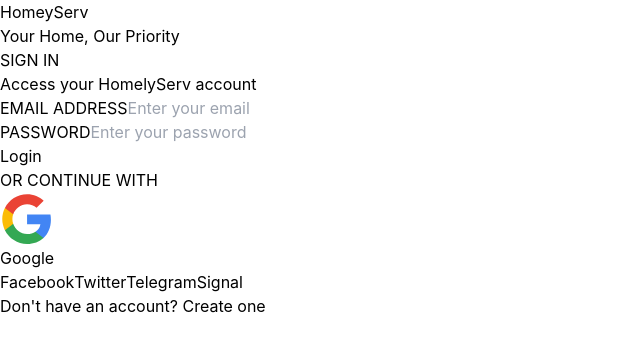
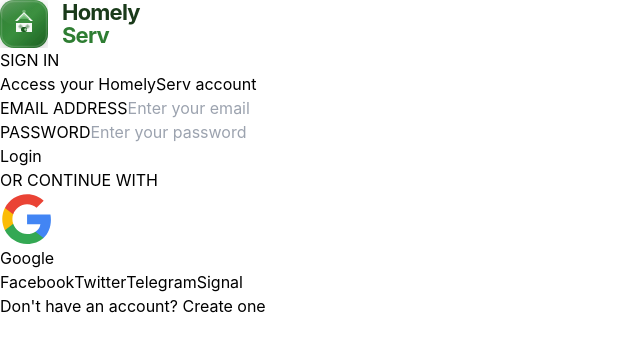
Before and after one commit to contractforlife-eng/homelyserv, a React (Vite) app in the folder frontend/: page /login in a window 1280 px wide. Shown: the top 352 px of the page, without its empty margins (0-640 px from the left). Built offline with nearby package versions, Linux system fonts and the light colour scheme; no server answers.

Commit message:
Add unique Homey Serv logo with house icon and heart

```diff
--- a/frontend/src/pages/Login.jsx
+++ b/frontend/src/pages/Login.jsx
@@ -1,6 +1,7 @@
 import React, { useState } from 'react';
 import { Link, useNavigate } from 'react-router-dom';
 import axios from 'axios';
+import Logo from '../components/Logo';
 
 function Login() {
   const navigate = useNavigate();
@@ -46,13 +47,7 @@ function Login() {
     <div className="min-h-screen flex items-center justify-center bg-gradient-to-br from-red-50 to-white px-4">
       <div className="bg-white rounded-2xl shadow-2xl p-8 w-full max-w-md">
         {/* Logo */}
-        <div className="text-center mb-6">
-          <div className="flex items-center justify-center gap-2">
-            <span className="text-4xl font-bold text-red-600">Homey</span>
-            <span className="text-4xl font-bold text-gray-800">Serv</span>
-          </div>
-          <p className="text-gray-500 text-sm mt-1">Your Home, Our Priority</p>
-        </div>
+        <Logo />
 
         <h2 className="text-2xl font-bold text-gray-800 text-center mb-2">SIGN IN</h2>
         <p className="text-gray-500 text-center text-sm mb-6">Access your HomelyServ account</p>
```
